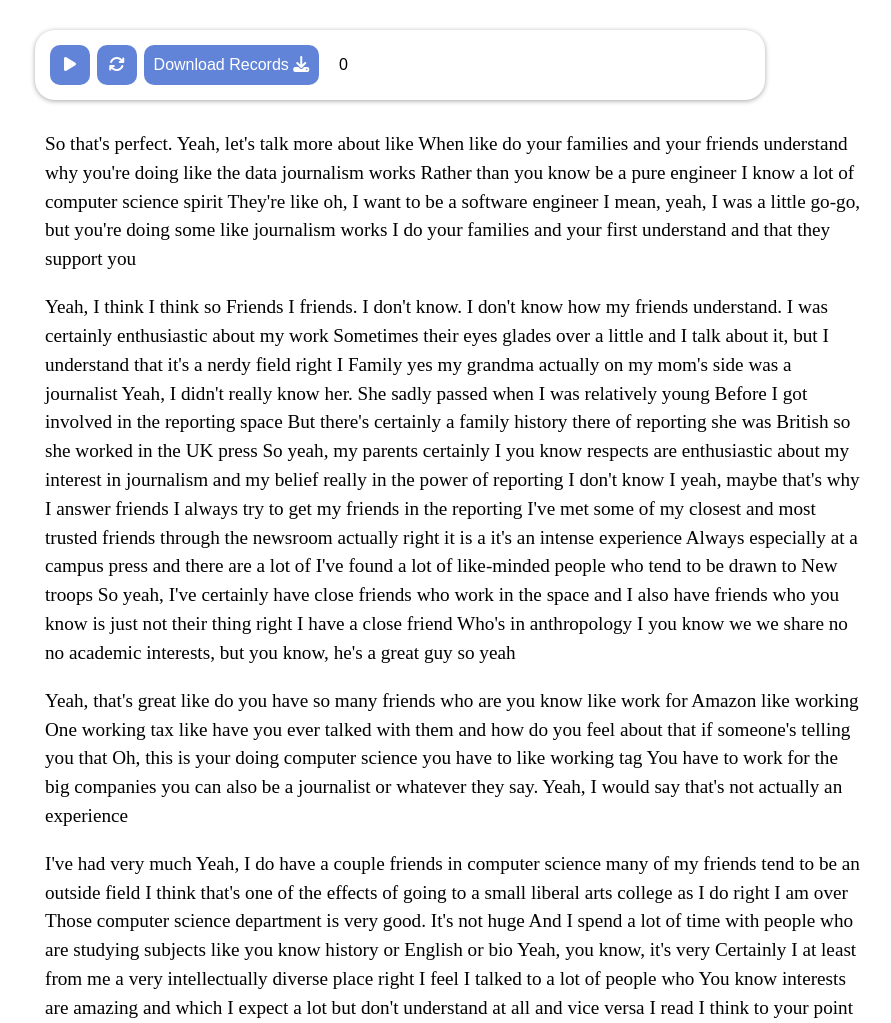
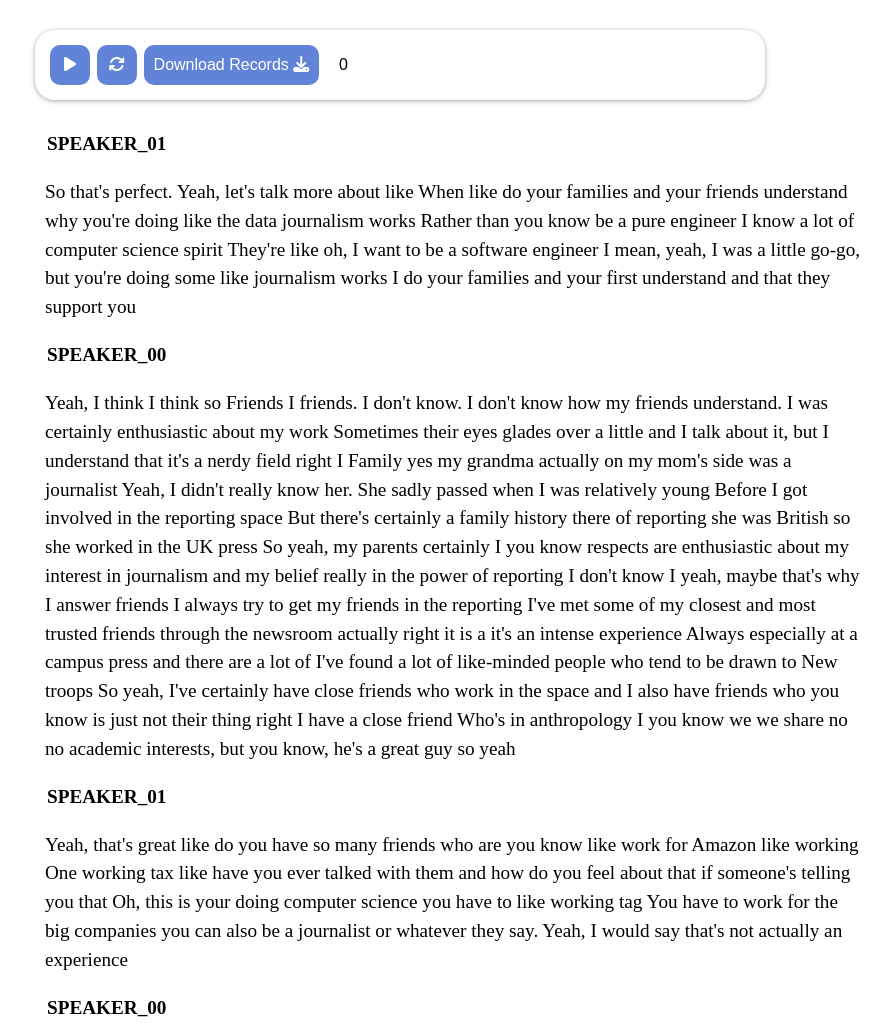
Before and after one commit to declanrjb/transcribe, a plain HTML site: page index.html in a window 1280 px wide. Shown: the top 1023 px of the page, without its empty margins (5-896 px from the left). Drawn offline with nearby package versions, Linux system fonts and the light colour scheme.

Commit message:
change names throughout transcript

```diff
--- a/web/script.js
+++ b/web/script.js
@@ -84,6 +84,11 @@ $(function() {
             var segment = data[i];
             currentSpeaker = segment['speaker'];
             if (currentSpeaker != prevSpeaker) {
+                var speakerHeading = addChildClassed(transcript, 'speaker-label ' + currentSpeaker, div='input')
+                speakerHeading.textContent = currentSpeaker
+                $(speakerHeading).attr('type', 'text')
+                $(speakerHeading).attr('value', currentSpeaker)
+                $(speakerHeading).attr('id', currentSpeaker)
                 block = addChildClassed(transcript, 'text-block' + ' ' + 'speaker-' + currentSpeaker, tag='p');
             }
 
@@ -108,6 +113,16 @@ $(function() {
                 }
             }
         });
+
+        $('.speaker-label').on('click', function() {
+            console.log('speaker label clicked')
+        })
+
+        $('.speaker-label').on('change', function(e) {
+            var idChanged = $(e.currentTarget).attr('id')
+            var newName = e.currentTarget.value
+            $('.' + idChanged).attr('value', newName)
+        })
 
     })
 
--- a/web/styles.css
+++ b/web/styles.css
@@ -87,9 +87,22 @@ button {
     border-radius: 10px;
 }
 
+button:hover {
+    background-color: #1f487e;
+}
+
 #time-readout {
     background-color: transparent;
     color: black;
     margin-left: 0px;
     padding-left: 0px;
 }
+
+.speaker-label {
+    font-size: 1em;
+    border: none;
+    border-color: transparent;
+    outline: none;
+    font-weight: bold;
+    font-family: 'Times New Roman', Times, serif;
+}
```
